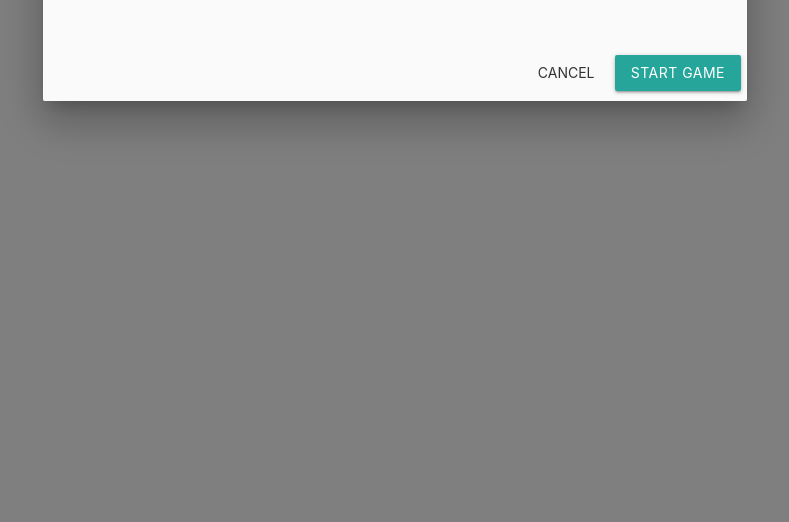
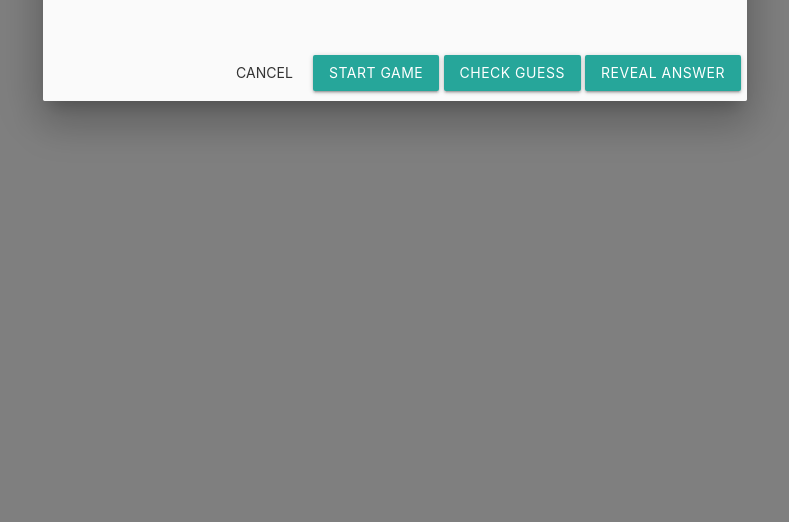
Before and after one commit to nojux-official/chord2midi, a Flask app: page /games in a window 1280 px wide, after a click that opens the changed part. Shown: the part 278-800 px from the top of the page, without its empty margins (245-1034 px from the left). Run offline with Flask 3, Linux system fonts and the light colour scheme; some libraries are stand-ins or nearby versions.

Commit message:
Button to reveal answer

```diff
--- a/templates/games.html
+++ b/templates/games.html
@@ -93,15 +93,15 @@
                         <div class="input-field col s2">
                             <input id="code4" type="text" class="code-input" maxlength="1">
                         </div>
-                        <button id="check-guess" class="waves-effect waves-light btn">Check Guess</button>
                     </div>
-
                 </form>
             </div>
         </div>
         <div class="modal-footer">
             <a href="#!" class="modal-close waves-effect waves-green btn-flat">Cancel</a>
             <a href="#!" id="start-game" class="waves-effect waves-light btn">Start Game</a>
+            <a href="#!" id="check-guess" class="waves-effect waves-light btn">Check Guess</a>
+            <a href="#!" id="reveal-answer" class="waves-effect waves-light btn">Reveal Answer</a>
         </div>
     </div>
 
@@ -198,8 +198,18 @@
                     alert('Oops! Your guess is incorrect. Try again.');
                 }
             });
+
+            // Handle reveal answer button click
+            document.getElementById('reveal-answer').addEventListener('click', function () {
+                // Display the correct chord progression in the input fields
+                for (var i = 0; i < chordDegrees.length; i++) {
+                    var inputField = document.getElementById('code' + (i + 1));
+                    inputField.value = chordDegrees[i];
+                    inputField.classList.remove('incorrect');
+                    inputField.classList.add('correct');
+                }
+            });
         });
-
     </script>
 </body>
 
```
